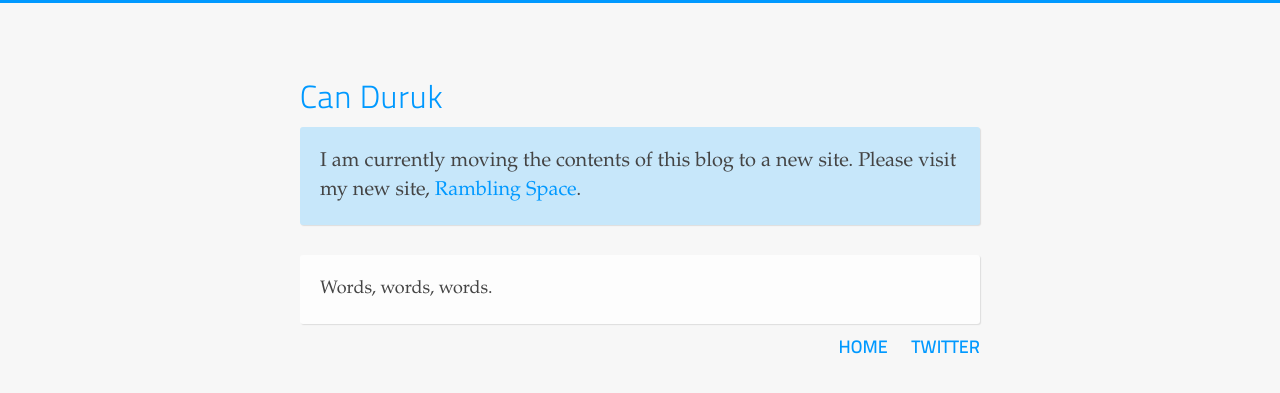
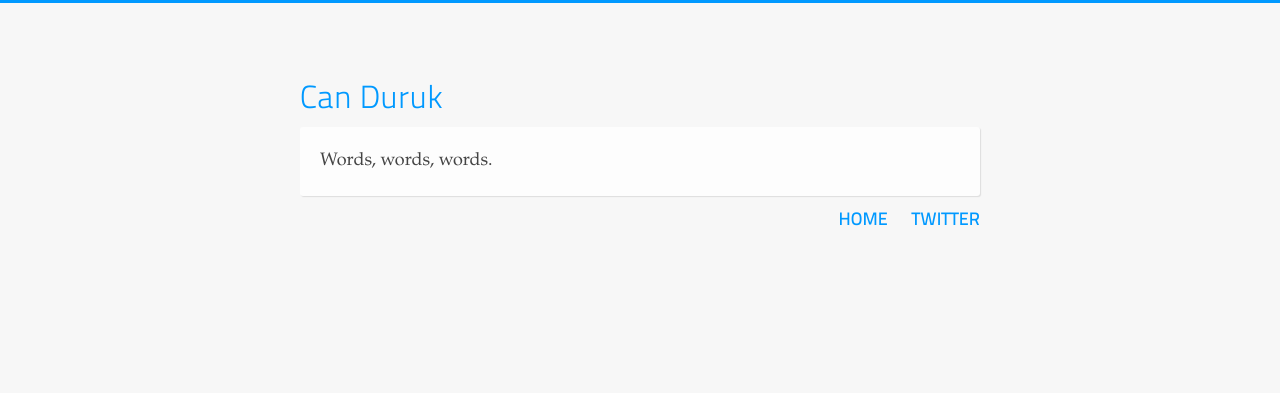
Before and after one commit to cduruk/cduruk.github.com, a Jekyll site: the page built from index.html, in a window 1280 px wide. Shown: the top 393 px of the page. Built offline with Jekyll 4.4.1, drawn with Linux system fonts in a browser that asks for light colours.

Commit message:
Remove Rambling Update

```diff
--- a/index.html
+++ b/index.html
@@ -4,12 +4,6 @@ baseclass: home
 ---
 <h1>Can Duruk</h1>
 
-<div class="box" style="margin-bottom: 30px; background-color: #C7E7FA;">
-<p style="font-size: 20px;">
-I am currently moving the contents of this blog to a new site. Please visit my new site, <a target="_blank" href="https://ramblingspace.com/">Rambling Space</a>.
-  </p>
-</div>
-
 <div class="box">
   <p>Words, words, words.</p>
 </div>
```
